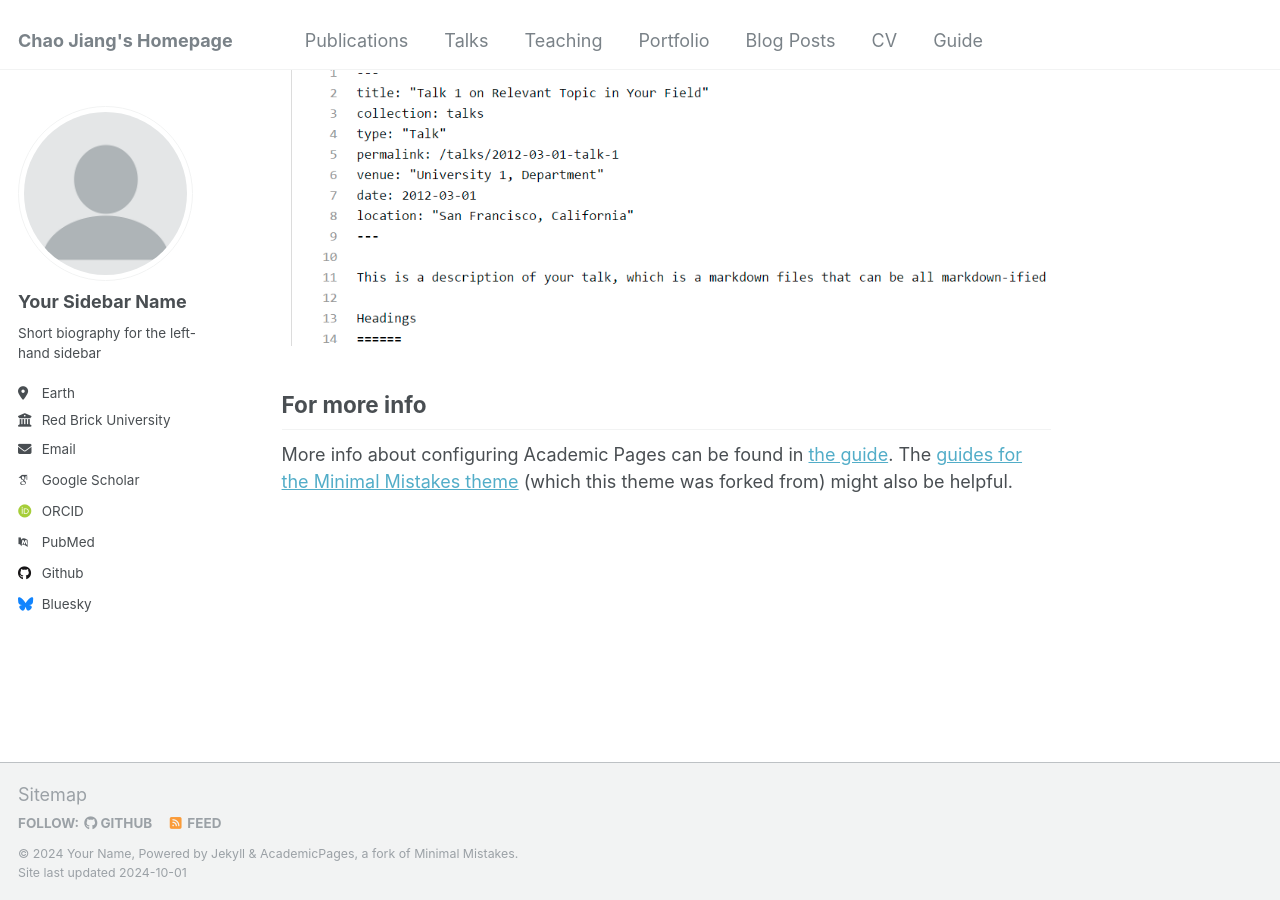
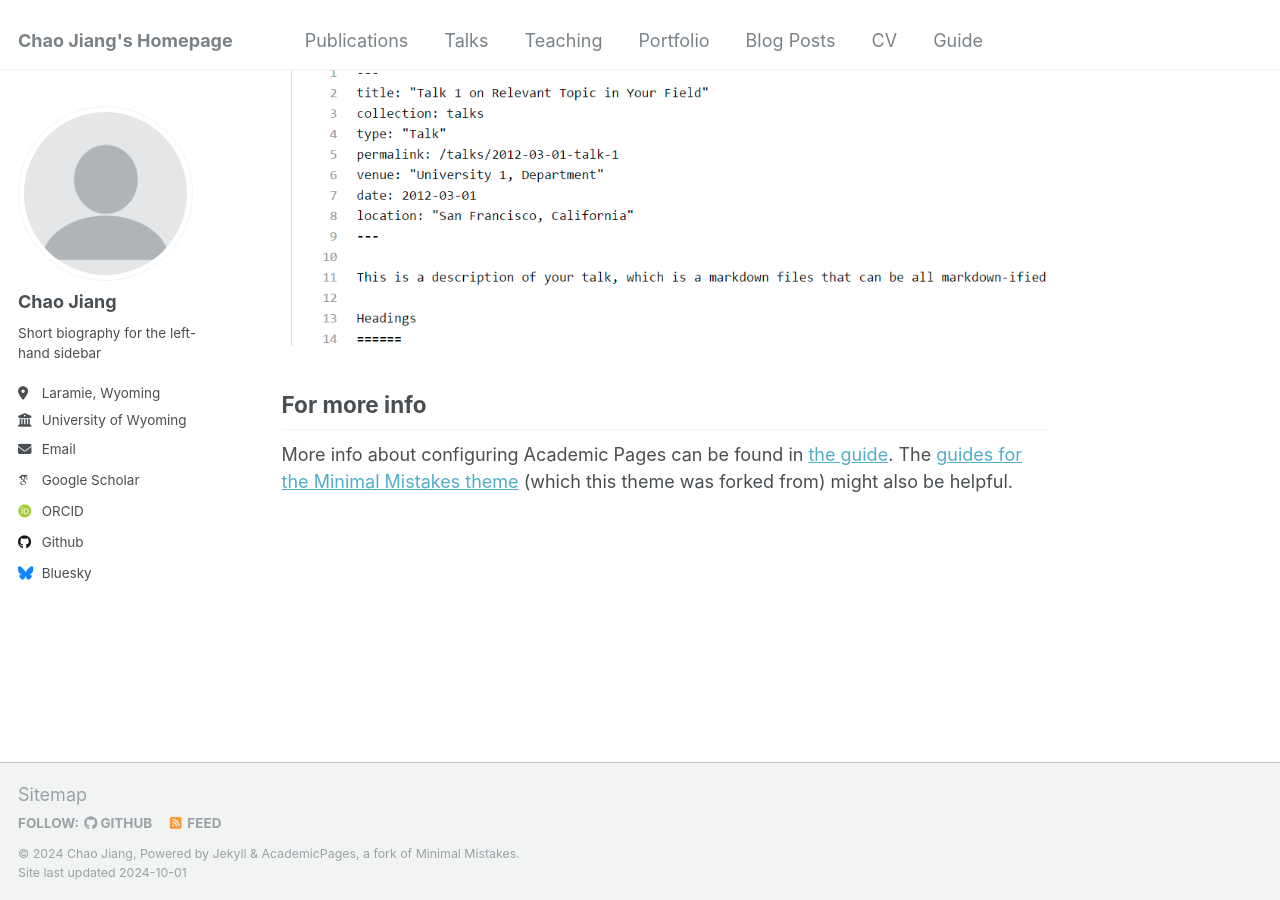
Before and after one commit to cjiang6/cjiang6.github.io, a Jekyll site: the page built from _pages/about.md, in a window 1280 px wide and 900 px high, scrolled down 2643 px. Built offline with Jekyll 4.4.1, drawn with Linux system fonts in a browser that asks for light colours; some web fonts are replaced.

Commit message:
Update _config.yml

```diff
--- a/_config.yml
+++ b/_config.yml
@@ -10,7 +10,7 @@
 locale                   : "en-US"
 title                    : "Chao Jiang's Homepage"
 title_separator          : "-"
-name                     : &name "Your Name"
+name                     : &name "Chao Jiang"
 description              : &description "personal description"
 url                      : https://academicpages.github.io # the base hostname & protocol for your site e.g. "https://mmistakes.github.io"
 baseurl                  : "" # the subpath of your site, e.g. "/blog"
@@ -22,21 +22,21 @@ repository               : "academicpages/academicpages.github.io"
 author:
   # Biographic information
   avatar           : "profile.png"
-  name             : "Your Sidebar Name"
+  name             : "Chao Jiang"
   pronouns         : # example: "she/her"
   bio              : "Short biography for the left-hand sidebar"
-  location         : "Earth"
-  employer         : "Red Brick University"
+  location         : "Laramie, Wyoming"
+  employer         : "University of Wyoming"
   uri              : # URL
-  email            : "none@example.org"
+  email            : "cjiang1@uwyo.edu"
 
   # Academic websites
   arxiv            : # URL - Update with the correct link to your profile
-  googlescholar    : "https://scholar.google.com/citations?user=PS_CX0AAAAAJ"
+  googlescholar    : "https://scholar.google.com/citations?user=GCQ7eDcAAAAJ&hl=en"
   impactstory      : # URL
-  orcid            : "http://orcid.org/yourorcidurl"
+  orcid            : "https://orcid.org/0000-0002-9008-0790"
   semantic         : # URL
-  pubmed           : "https://www.ncbi.nlm.nih.gov/pubmed/?term=john+snow"
+  #pubmed           : "https://www.ncbi.nlm.nih.gov/pubmed/?term=john+snow"
   researchgate     : # URL
 
   # Repositories and software development
```
